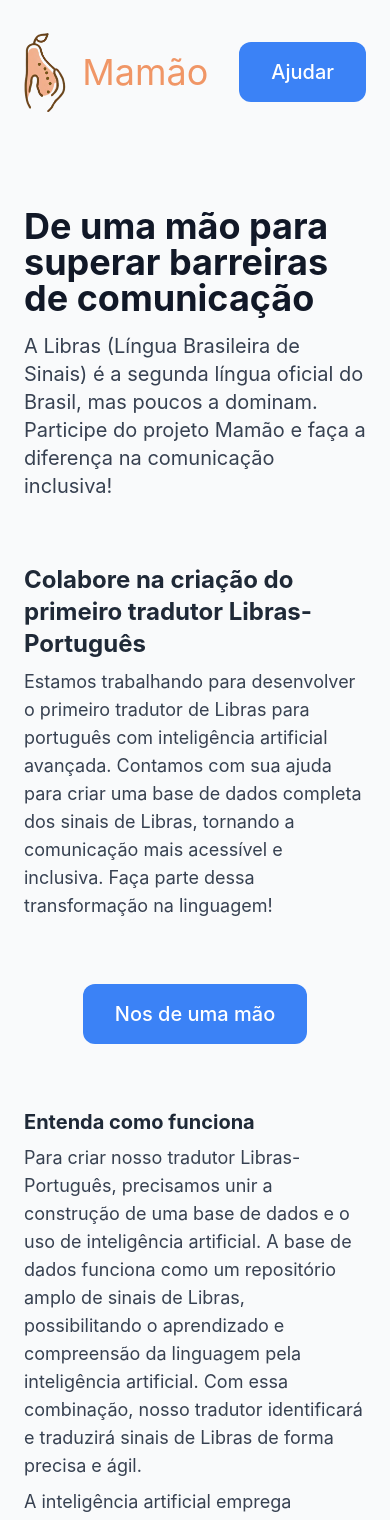
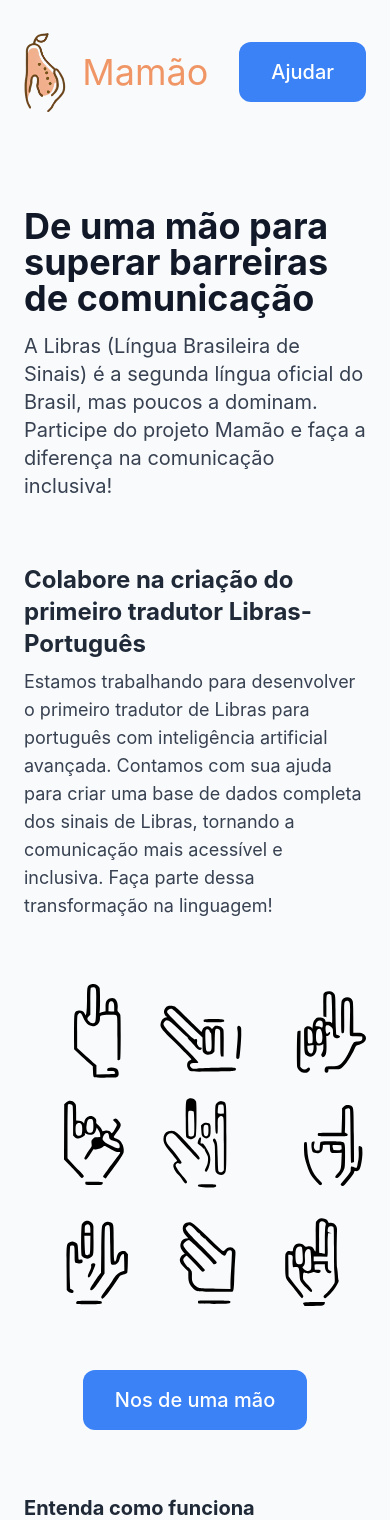
Before and after one commit to folhascadentes/mamao-landpage, a React (Create React App) app: page / in a window 390 px wide. Shown: the top 1520 px of the page. Built offline with nearby package versions, Linux system fonts and the light colour scheme.

Commit message:
feat(): improve layout and disposition

```diff
--- a/src/App.js
+++ b/src/App.js
@@ -20,8 +20,8 @@ function App() {
                     </div>
                 </nav>
                 <div className="container mx-auto px-6 pt-16">
-                    <div className="flex space-x-10">
-                        <div>
+                    <div className="flex flex-col md:flex-row space-x-10">
+                        <div className="md:w-2/3">
                             <h1 className="text-4xl md:text-6xl font-bold leading-3 text-gray-900 leading-tight"
                                 style={{ lineHeight: 1 }}>De
                                 uma mão
@@ -35,7 +35,7 @@ function App() {
                                 mas poucos a dominam.
                                 Participe do projeto Mamão e faça a diferença na comunicação inclusiva!
                             </p>
-                            <section className="py-16 md:w-5/6">
+                            <section className="pt-16 md:py-16 md:w-5/6">
                                 <h2 className="text-2xl md:text-4xl font-bold text-gray-800">Colabore na criação do primeiro
                                     tradutor
                                     Libras-Português</h2>
@@ -50,18 +50,18 @@ function App() {
                                     acessível e inclusiva. Faça parte dessa transformação na linguagem!</p>
                             </section>
                         </div>
-                        <div className="hidden md:block"><img src={imageSigns} style={{ height: "500px" }} alt="Signs Imgs" /></div>
+                        <div><img src={imageSigns} style={{ height: "450px" }} alt="Signs Imgs" /></div>
                     </div>
                 </div>
             </header>
             <main className="container flex flex-col mx-auto px-6">
-                <div className="    flex justify-center md:w-1/2">
+                <div className="flex justify-center md:w-1/2">
                     <button className="bg-blue-500 hover:bg-blue-700 text-white py-4 px-8 rounded-xl text-xl font-medium">Nos de uma
                         mão</button>
                 </div>
-                <section className="py-16 md:pl-6 flex justify-end">
-                    <div className="md:w-1/2">
-                        <div className="hidden md:block"><img src={imageModel} style={{ height: "400px" }} alt="Model Imgs" /></div>
+                <section className="flex flex-col md:flex-row py-16 md:pl-6 flex justify-end">
+                    <div className="md:w-1/2 hidden md:block">
+                        <div className="flex justify-center"><img src={imageModel} style={{ height: "325px" }} alt="Model Imgs" /></div>
                     </div>
                     <div className="md:w-1/2">
                         <h2 className="text-xl md:text-2xl font-bold text-gray-800">Entenda como funciona</h2>
@@ -102,7 +102,7 @@ function App() {
                         </p>
                     </div>
                 </section>
-                <section className="py-8 md:pr-6 flex">
+                <section className="py-8 md:pr-6 flex flex-col space-y-6 md:space-y-0 md:flex-row">
                     <div className="md:w-1/2">
                         <h2 className="text-xl md:text-2xl font-bold text-gray-800">E os meus dados?</h2>
                         <p className="text-lg md:text-xl text-gray-700 mt-2">Fique tranquilo! Todos os dados coletados são
@@ -115,7 +115,7 @@ function App() {
                         </p>
                     </div>
                     <div className="md:w-1/2">
-                        <div className="hidden md:block flex justify-center"><img src={imageProtection} style={{ height: "300px" }} alt="Protection Imgs" /></div>
+                        <div className="flex justify-center"><img src={imageProtection} style={{ height: "325px" }} alt="Protection Imgs" /></div>
                     </div>
                 </section>
                 <div className="flex justify-center mt-16">
```
